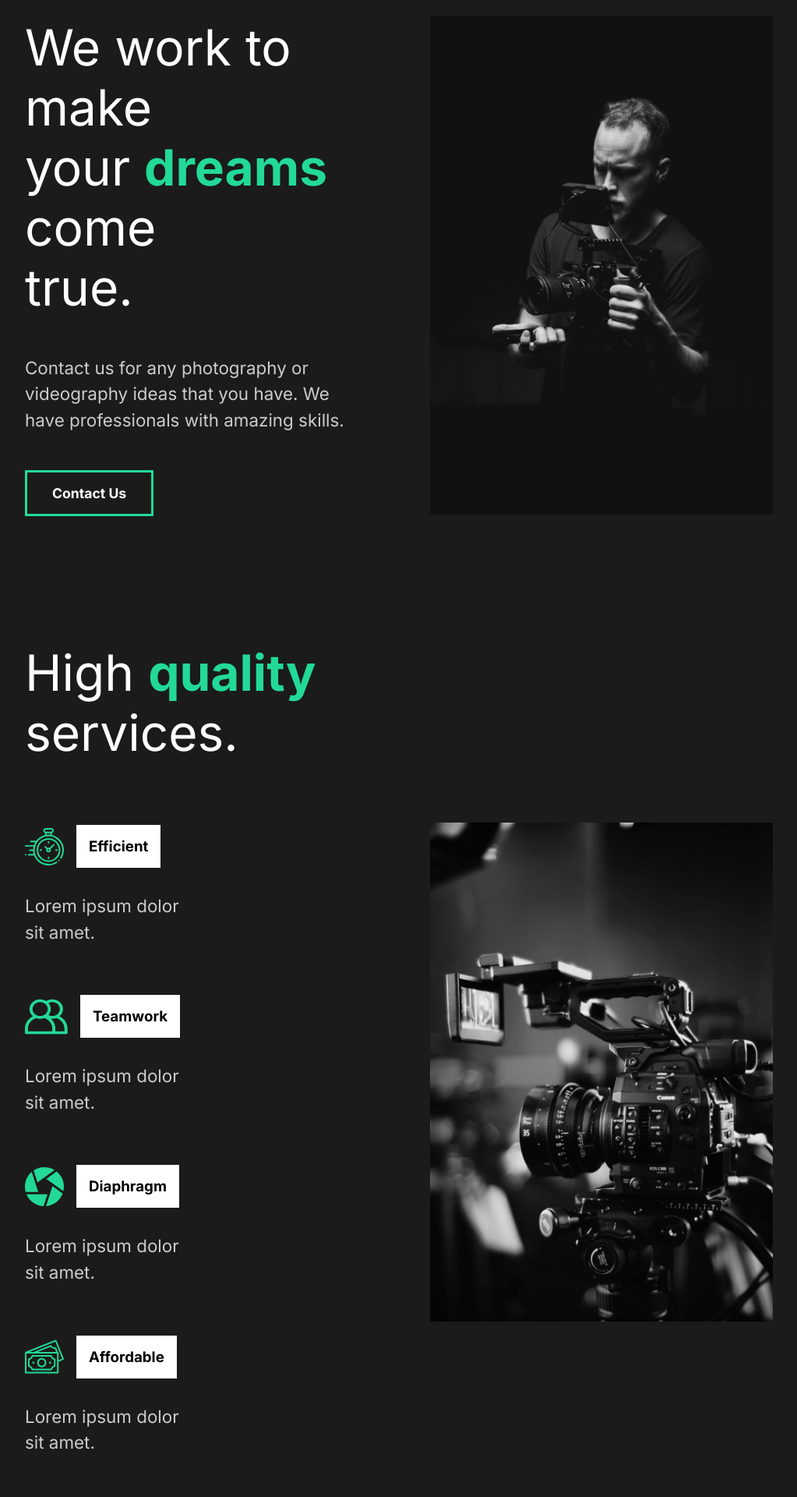
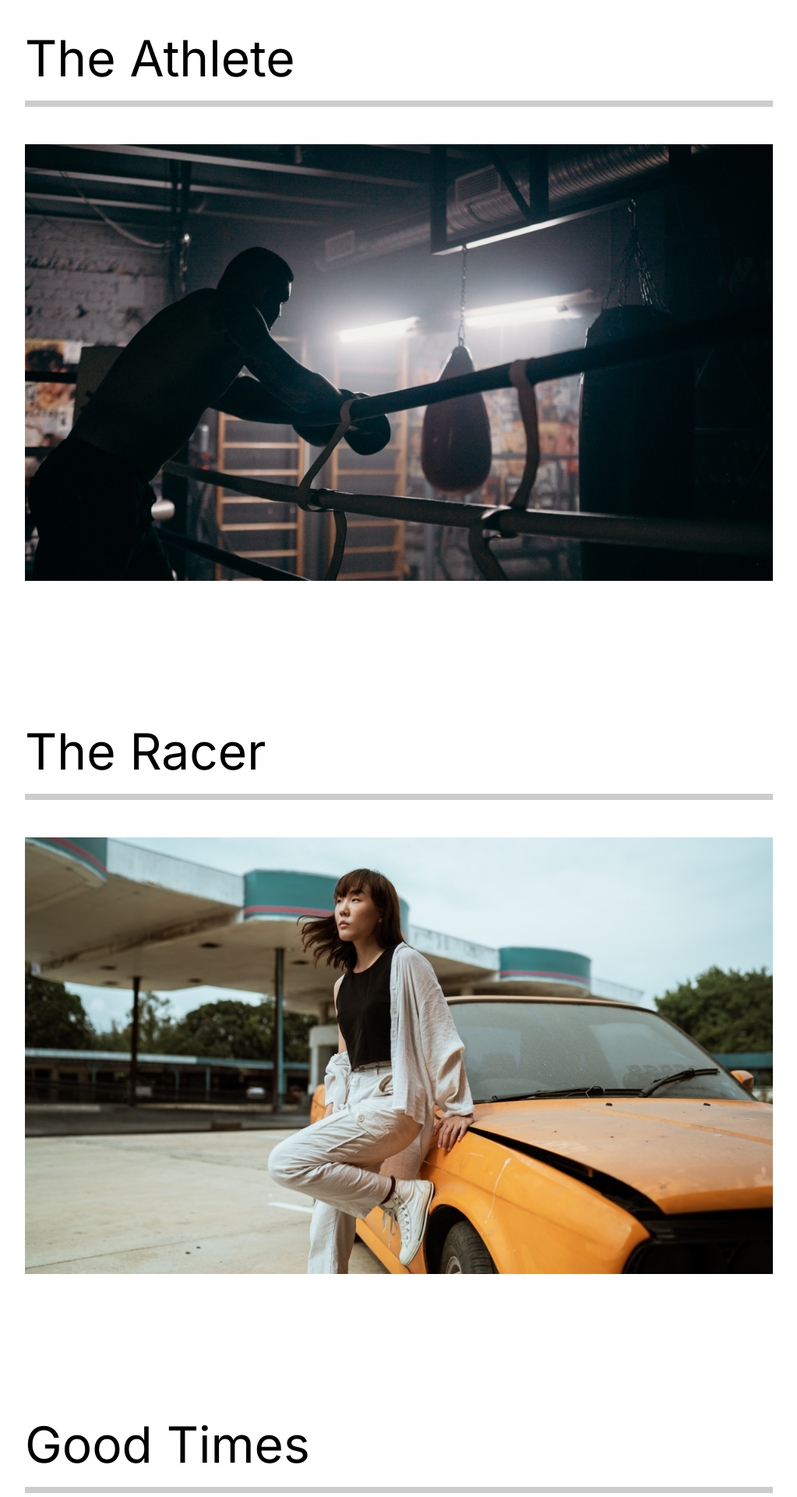
Before and after one commit to jonathanlin505/capture-course, a React (Create React App) app: page /work in a window 1280 px wide. Shown: the part 140-2060 px from the top of the page at 78% size, without its empty margins (128-1151 px from the left). Built offline with nearby package versions, Linux system fonts and the light colour scheme.

Commit message:
9. and 10. React Router and Our Work Page

```diff
--- a/src/App.js
+++ b/src/App.js
@@ -5,6 +5,11 @@ import GlobalStyle from "./components/GlobalStyle";
 
 // Import pages
 import AboutUs from "./pages/AboutUs";
+import OurWork from "./pages/OurWork";
+import ContactUs from "./pages/ContactUs";
+
+// Router
+import { Switch, Route } from "react-router-dom";
 
 // Import components
 import Nav from "./components/Nav";
@@ -14,7 +19,20 @@ function App() {
         <div className="App">
             <GlobalStyle />
             <Nav />
-            <AboutUs />
+
+            <Switch>
+                <Route path="/" exact>
+                    <AboutUs />
+                </Route>
+
+                <Route path="/work">
+                    <OurWork />
+                </Route>
+
+                <Route path="/contact">
+                    <ContactUs />
+                </Route>
+            </Switch>
         </div>
     );
 }
--- a/src/components/Nav.js
+++ b/src/components/Nav.js
@@ -1,25 +1,26 @@
 import React from "react";
 import styled from "styled-components";
+import { Link } from "react-router-dom";
 
 const Nav = () => {
     return (
         <StyledNav>
             <h1>
-                <a id="logo" href="#">
+                <Link id="logo" to="/">
                     Capture
-                </a>
+                </Link>
             </h1>
             <ul>
                 <li>
-                    <a href="#">1. About Us</a>
+                    <Link to="/">1. About Us</Link>
                 </li>
 
                 <li>
-                    <a href="#">2. Our Work</a>
+                    <Link to="/work">2. Our Work</Link>
                 </li>
 
                 <li>
-                    <a href="#">3. Contact Us</a>
+                    <Link to="/contact">3. Contact Us</Link>
                 </li>
             </ul>
         </StyledNav>
--- a/src/index.js
+++ b/src/index.js
@@ -2,10 +2,13 @@ import React from "react";
 import ReactDOM from "react-dom";
 import App from "./App";
 import reportWebVitals from "./reportWebVitals";
+import { BrowserRouter } from "react-router-dom";
 
 ReactDOM.render(
     <React.StrictMode>
-        <App />
+        <BrowserRouter>
+            <App />
+        </BrowserRouter>
     </React.StrictMode>,
     document.getElementById("root")
 );
--- /dev/null
+++ b/src/pages/ContactUs.js
@@ -0,0 +1,11 @@
+import React from "react";
+
+const ContactUs = () => {
+    return (
+        <div>
+            <h1>Contact</h1>
+        </div>
+    );
+};
+
+export default ContactUs;
--- /dev/null
+++ b/src/pages/OurWork.js
@@ -0,0 +1,67 @@
+import React from "react";
+import styled from "styled-components";
+import { Link } from "react-router-dom";
+
+// Images
+import athlete from "../img/athlete-small.png";
+import theracer from "../img/theracer-small.png";
+import goodtimes from "../img/goodtimes-small.png";
+
+const OurWork = () => {
+    return (
+        <Work>
+            <Movie>
+                <h2>The Athlete</h2>
+                <div className="line"></div>
+                <Link>
+                    <img src={athlete} alt="The Athlete" />
+                </Link>
+            </Movie>
+
+            <Movie>
+                <h2>The Racer</h2>
+                <div className="line"></div>
+                <Link>
+                    <img src={theracer} alt="The Racer" />
+                </Link>
+            </Movie>
+
+            <Movie>
+                <h2>Good Times</h2>
+                <div className="line"></div>
+                <Link>
+                    <img src={goodtimes} alt="Good Times" />
+                </Link>
+            </Movie>
+        </Work>
+    );
+};
+
+const Work = styled.div`
+    min-height: 100vh;
+    overflow: hidden;
+    padding: 5rem 10rem;
+    background: white;
+
+    h2 {
+        padding: 1rem 0rem;
+    }
+`;
+
+const Movie = styled.div`
+    padding-bottom: 10rem;
+
+    .line {
+        height: 0.5rem;
+        background: #ccc;
+        margin-bottom: 3rem;
+    }
+
+    img {
+        width: 100%;
+        height: 70vh;
+        object-fit: cover;
+    }
+`;
+
+export default OurWork;
```
Also changed, not shown: 1 other file (tests, documents, lock files or other folders).
